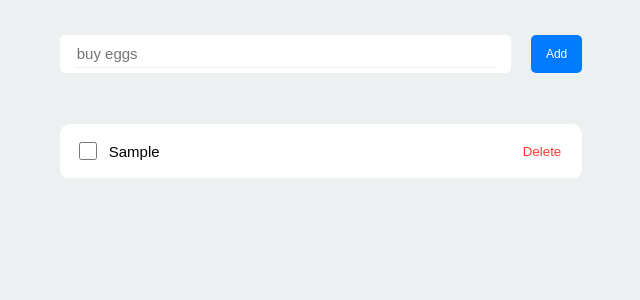
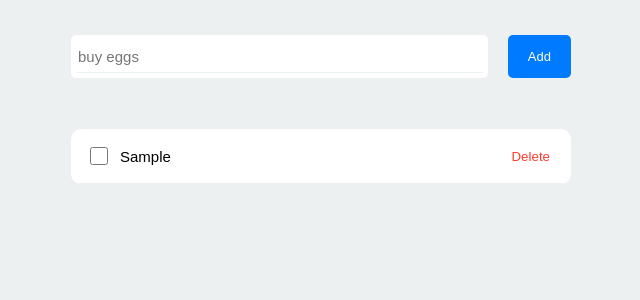
Before and after one commit to FranzBos/todoapp, a React (Create React App) app: page / in a window 1280 px wide. Both pictures are taken after typing "Sample" into the empty fields and a click on the button "Add". Shown: the top 300 px of the page, without its empty margins (319-959 px from the left). Built offline with nearby package versions, Linux system fonts and the light colour scheme.

Commit message:
edits style

```diff
--- a/src/components/Todo.jsx
+++ b/src/components/Todo.jsx
@@ -2,6 +2,19 @@ import React from "react";
 import "../styles/todo.css";
 
 function Todo({ todo, deleteTodo, toggleDone, updateTodo }) {
+
+  function onDeleteClicked() {
+    deleteTodo(todo.id);
+  }
+
+  function onDoneCheckChanged() {
+    toggleDone(todo.id);
+  }
+
+  function onTitleEdited(event) {
+    updateTodo(todo, event.target.value);
+  }
+
   return (
     <div
       className={todo.done ? "itemContainer doneContainer" : "itemContainer"}
@@ -13,7 +26,12 @@ function Todo({ todo, deleteTodo, toggleDone, updateTodo }) {
         onChange={onDoneCheckChanged}
       />
       <li className="item">
-        <input type="text" className={todo.done ? "itemLabel doneItemLabel" : "itemLabel"} defaultValue={todo.title} onChange={event => onTitleEdited(event)}/>
+        <input
+          type="text"
+          className={todo.done ? "itemLabel doneItemLabel" : "itemLabel"}
+          defaultValue={todo.title}
+          onChange={onTitleEdited}
+        />
       </li>
       <button className="deleteButton" onClick={onDeleteClicked}>
         Delete
@@ -21,17 +39,6 @@ function Todo({ todo, deleteTodo, toggleDone, updateTodo }) {
     </div>
   );
 
-  function onDeleteClicked() {
-    deleteTodo(todo.id);
-  }
-
-  function onDoneCheckChanged() {
-    toggleDone(todo.id);
-  }
-
-  function onTitleEdited(event) {
-    updateTodo(todo, event.target.value)
-  }
 }
 
 export default Todo;
--- a/src/styles/app.css
+++ b/src/styles/app.css
@@ -3,4 +3,5 @@
     flex-direction: column;
     padding-left: 20px;
     padding-right: 20px;
+    width: 500px;
 }
--- a/src/styles/todo.css
+++ b/src/styles/todo.css
@@ -10,14 +10,12 @@
 }
 
 .checkbox {
-    flex-shrink: 0;
     margin-right: 10px;
     width: 18px;
     height: 18px;
 }
 
 .deleteButton {
-    flex-shrink: 0;
     margin-left: 10px;
     color: #FF3B30;
     border: none;
@@ -29,7 +27,7 @@
 }
 
 .item {
-    width: 400px;
+    flex-grow: 1;
 }
 
 .itemLabel {
--- a/src/styles/todoForm.css
+++ b/src/styles/todoForm.css
@@ -13,11 +13,9 @@
 }
 
 .input {
-    margin-left: 10px;
-    margin-right: 10px;
     font-size: 15px;
     flex-grow: 1;
-    height: 25px;
+    height: 30px;
     border: none;
     border-bottom: 1px solid #ecf0f1;
     appearance: none;
@@ -29,10 +27,9 @@
     background-color: #007AFF;
     border: none;
     border-radius: 5px;
-    padding: 5px;
-    padding-left: 15px;
-    padding-right: 15px;
-    font-size: 12px;
+    padding-left: 20px;
+    padding-right: 20px;
+    font-size: 13px;
 }
 
 .submitButton:active {
```
